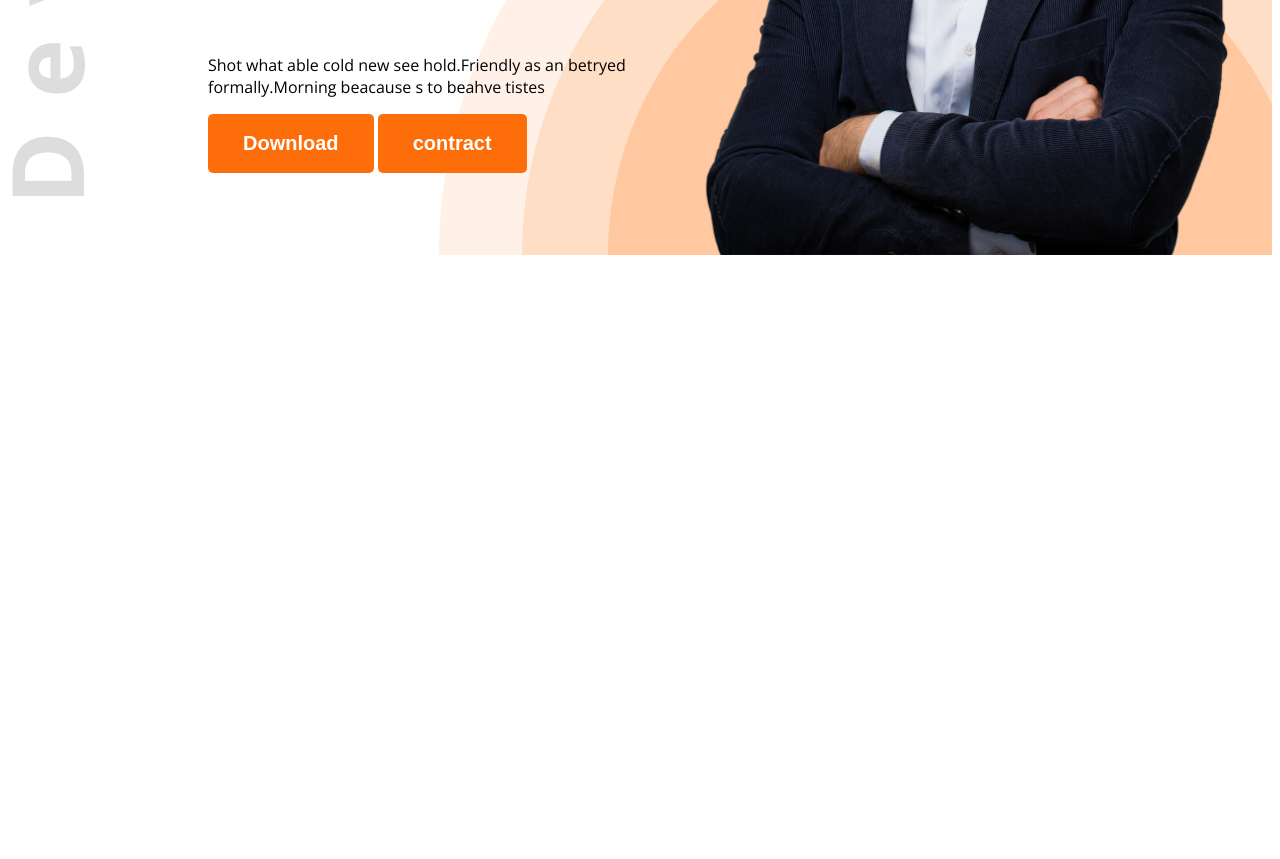
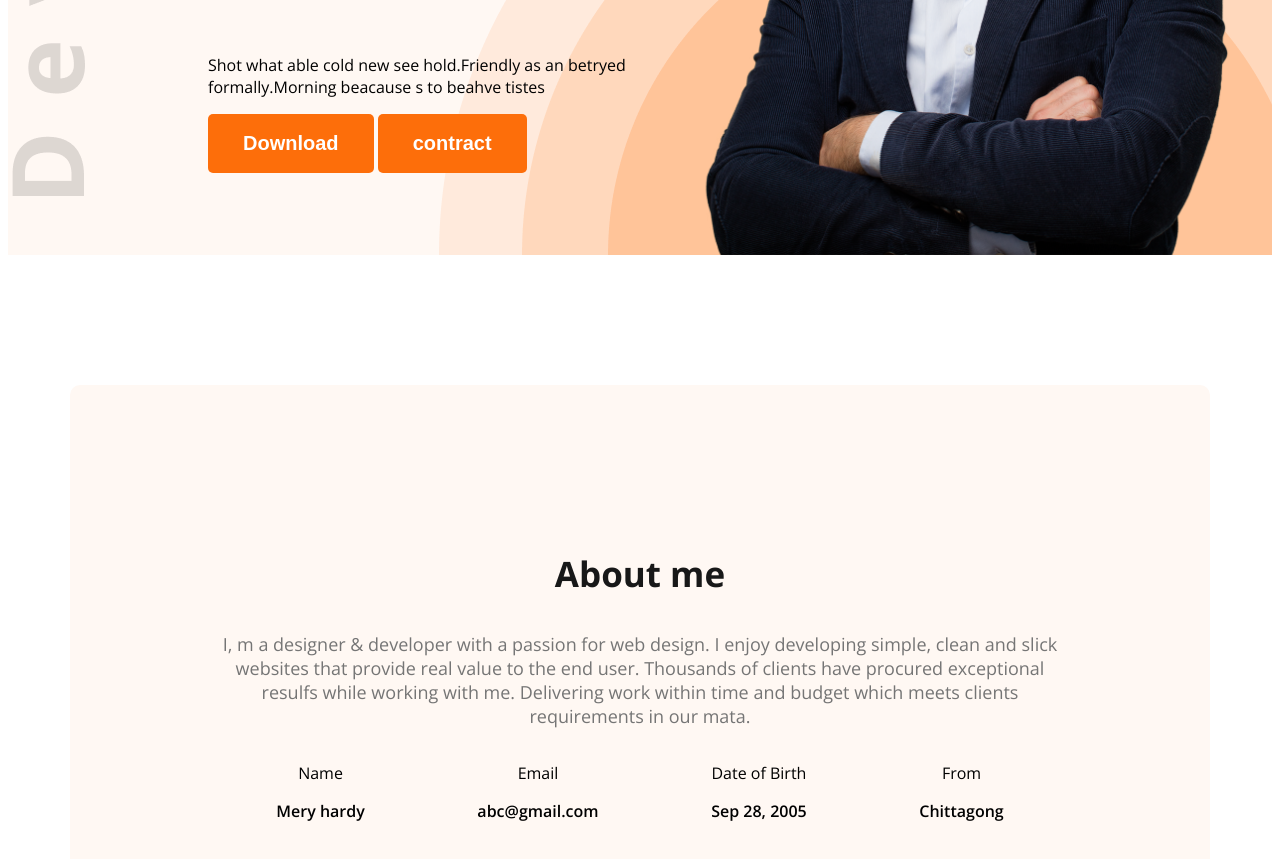
Before and after one commit to Shafaiat28200/web-dev-protfolio, a plain HTML site: page index.html in a window 1280 px wide. Shown: the part 575-1434 px from the top of the page. Before the commit the page ends 838 px from the top, so only its background shows below. Drawn offline with nearby package versions, Linux system fonts and the light colour scheme.

Commit message:
adeded my second file

```diff
--- a/index.html
+++ b/index.html
@@ -10,7 +10,7 @@
     <link rel="stylesheet" href="styles/protfolio.css">
 </head>
 <body class="open-sans-normal">
- <header class="header">
+ <header class="header secondary-bg">
         <nav >
             <h3 class="nav-title">Ma<span class="text-primary">r</span>y</h3>
             <ul >
@@ -34,7 +34,34 @@
  </header>
 
  <main>
+       <section class="about secondary-bg">
+        <h3 class="section-title "> About me</h3>
+        <p class="section-description">I, m a designer & developer with a passion for web design. I enjoy developing simple, clean and slick websites that provide real value to the end user. Thousands of clients have procured exceptional resulfs while working with me. Delivering work within time and budget which meets clients requirements in our mata.</p>
+        <div class="about-items">
 
+            <div class="about-item">
+                <p class="item-title">Name</p>
+                <p class="item-description"> Mery hardy</p>
+            </div>
+            <div class="about-item">
+                <p class="item-title">Email</p>
+                <p class="item-description">abc@gmail.com</p>
+            </div>
+            <div class="about-item">
+                <p class="item-title">Date of Birth</p>
+                <p class="item-description">Sep 28, 2005</p>
+            </div>
+            <div class="about-item">
+                <p class="item-title">From</p>
+                <p class="item-description">Chittagong</p>
+            </div>
+
+
+
+
+
+        </div>
+       </section>
  </main>
 
  <footer>
--- a/styles/protfolio.css
+++ b/styles/protfolio.css
@@ -28,6 +28,18 @@ nav{
     font-size: 45px;
 }
 /* shayerd style */
+.secondary-bg{
+    background-color: #FFF8F3;
+}
+.section-title{
+    font-size: 35px;
+    font-weight: bold;
+    color: #181818;
+}
+.section-description{
+    font-size: 18px;
+    color: #757575;
+}
 .text-primary{
     color: #FD6E0A;
 }
@@ -76,3 +88,20 @@ font-weight: 600;
 .banner-contain{
     max-width: 580px;
 }
+.about{
+    border-radius: 10px;
+    padding: 130px 150px;
+    text-align: center;
+    margin-top: 130px;
+}
+main{
+    max-width: 1140px;
+    margin: 0 auto;
+}
+.item-description{
+    font-weight: 600;
+}
+.about-items{
+    display: flex;
+    justify-content: space-around;
+}
```
